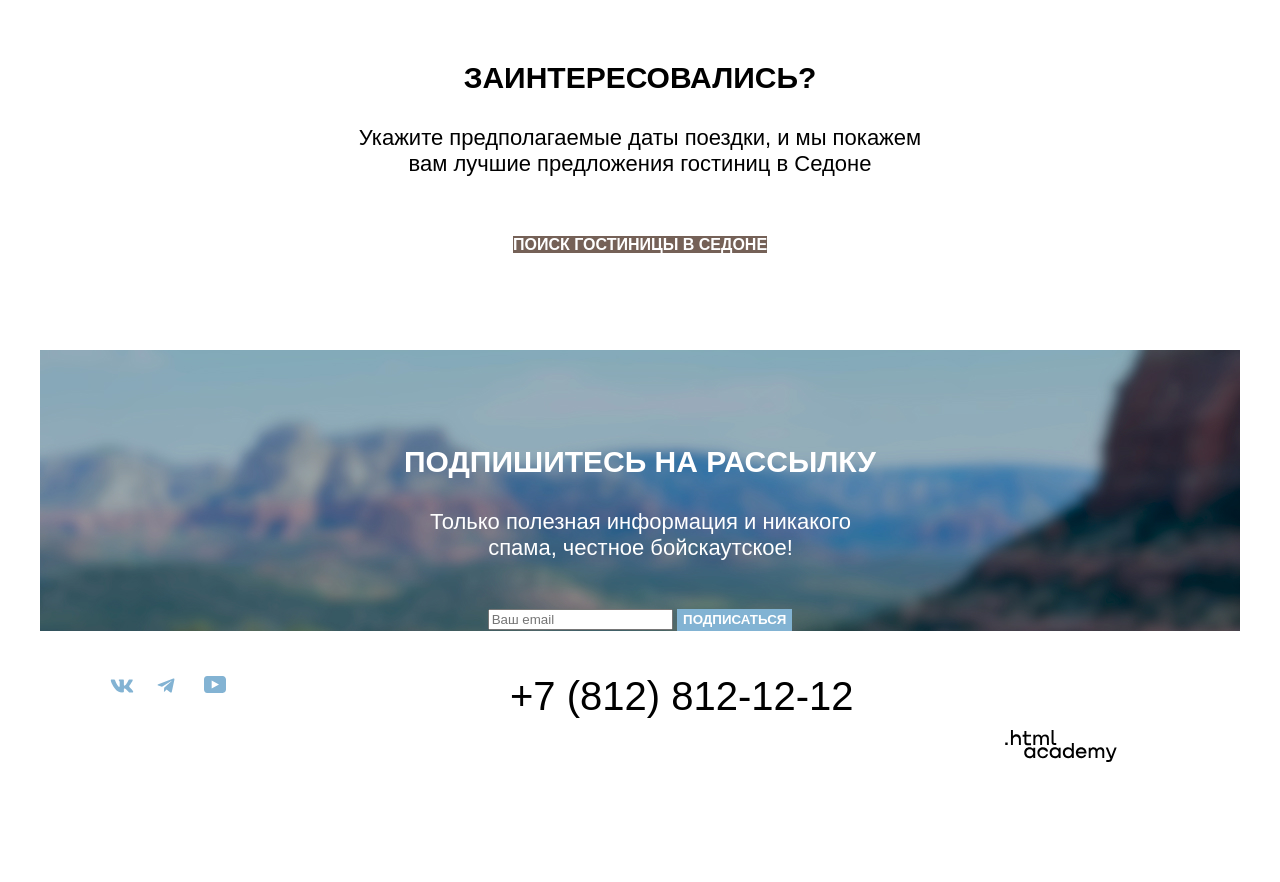
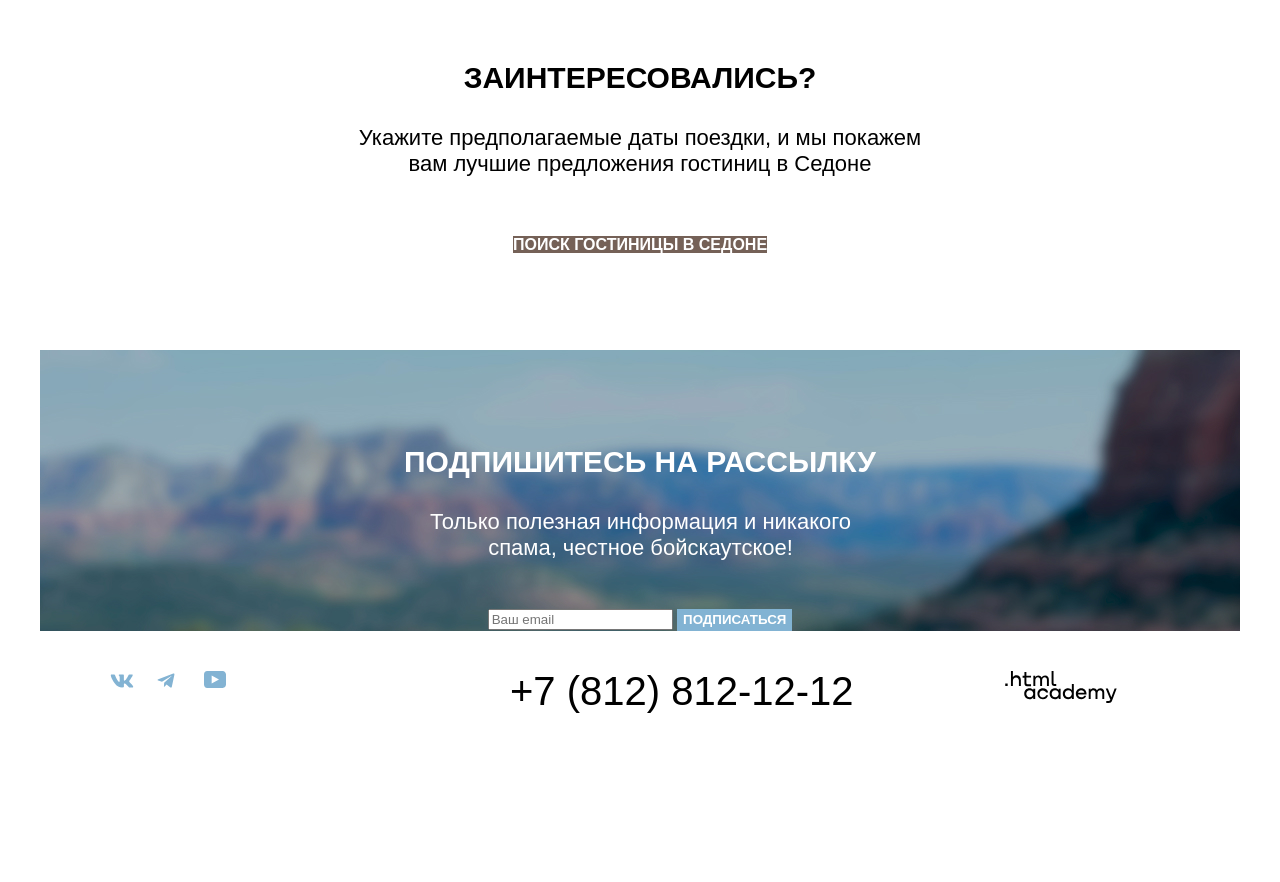
Before and after one commit to htmlacademy-htmlcss/2112783-sedona-34, a plain HTML site: page index.html in a window 1280 px wide. Shown: the part 2565-3447 px from the top of the page. After the commit the page ends 3307 px from the top, so only its background shows below. Drawn offline with Linux system fonts and the light colour scheme; a web font is replaced by a local one.

Commit message:
Исправляет футер

```diff
--- a/index.html
+++ b/index.html
@@ -227,7 +227,7 @@
           <section class="footer-contacts-htmlacademy">
             <div class="footer-contacts-htmlacademy-link">
               <a class="visually-hidden" href="https://htmlacademy.ru/">.html academy</a>
-              <img class="main-image" src="images/HTML-Academy.svg" alt="HTML-Academy" width="114" height="32" />
+              <img class="main-image-footer" src="images/HTML-Academy.svg" alt="HTML-Academy" width="114" height="32" />
             </div>
           </section>
         </div>
--- a/styles/styles.css
+++ b/styles/styles.css
@@ -405,7 +405,9 @@ body {
 .page-footer-container {
   display: flex;
   width: 1200px;
-  margin: 0 auto;
+  margin: 0;
+  padding-top: 40px;
+  padding-bottom: 30px;
 }
 
 .footer-social-list {
@@ -422,9 +424,6 @@ body {
 .footer-social-item {
   width: 47px;
   height: 40px;
-  padding-top: 45px;
-  padding-bottom: 35px;
-
 }
 
 .footer-social-item:nth-child(3n) {
@@ -432,18 +431,11 @@ body {
 }
 
 .footer-contacts-phone {
-  margin-top: 45px;
-  margin-bottom: 35px;
   margin-right: 150px;
 }
 
 .footer-contacts-address-phone {
   width: 331px;
-}
-
-.footer-contacts-htmlacademy {
-  margin-top: 48px;
-  margin-bottom: 38px;
 }
 
 .footer-contacts-htmlacademy-link {
```
Also changed, not shown: catalog.html (+1 -1 lines).
